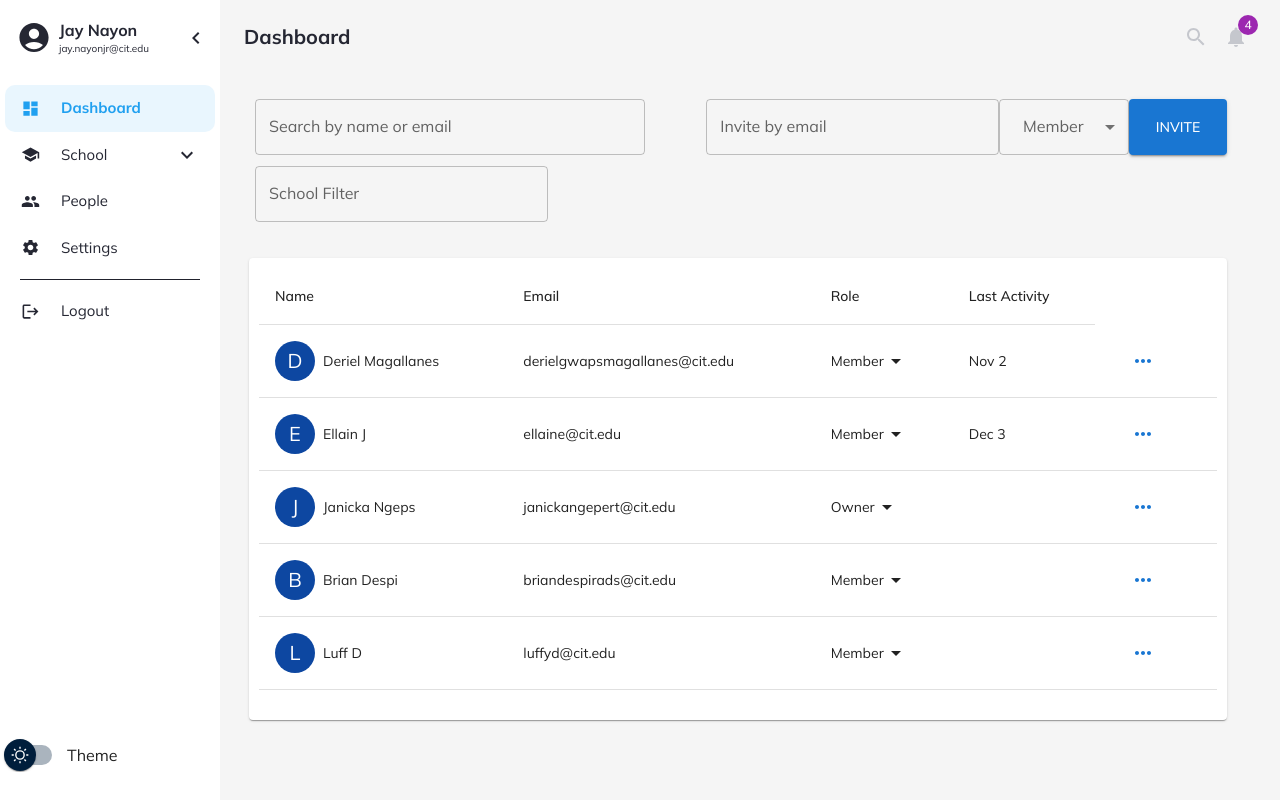
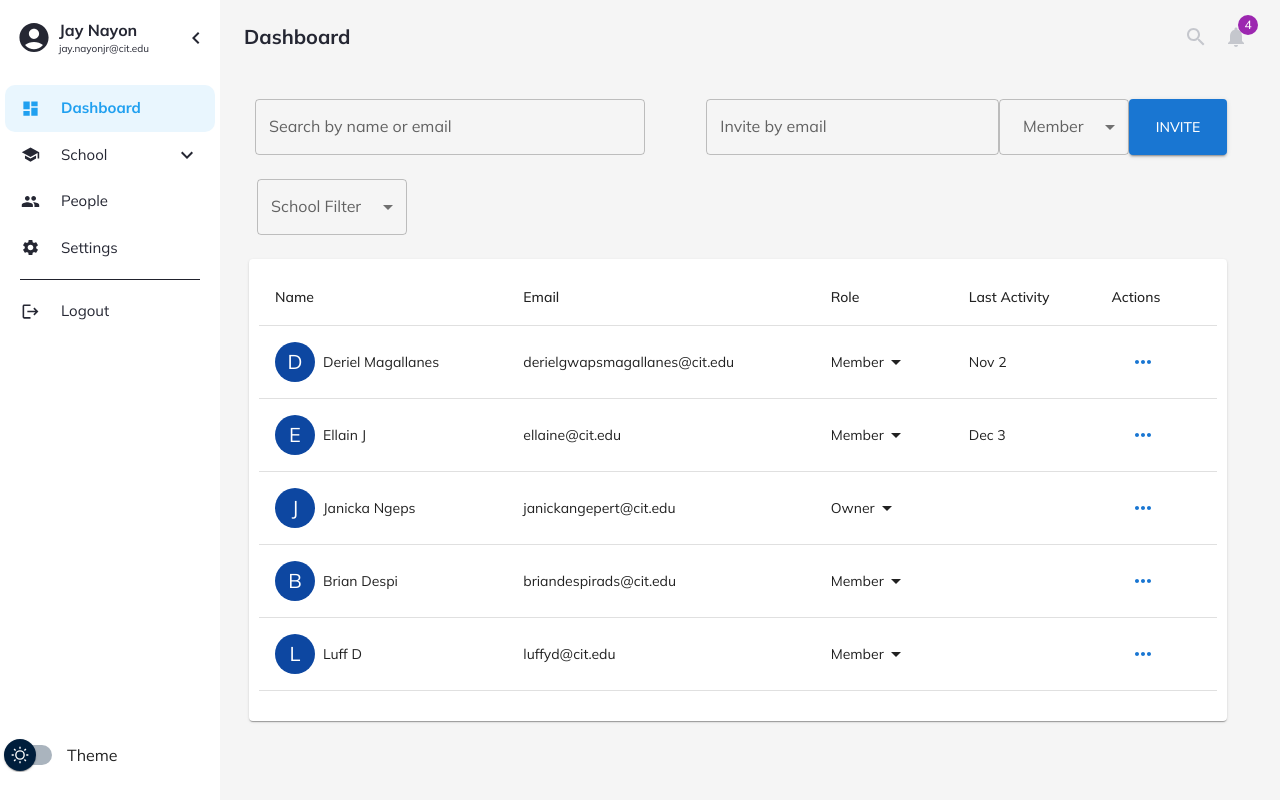
Before and after one commit to Jaynayon/princi-pal-frontend, a React (Create React App) app: page /people in a window 1280 px wide. Both pictures are taken after a click on the button "Click to Login". Built offline with nearby package versions, Linux system fonts and the light colour scheme.

Commit message:
change something

```diff
--- a/src/Pages/People.js
+++ b/src/Pages/People.js
@@ -112,13 +112,23 @@ function People(props) {
                     </Button>
                 </Grid>
                 <Grid item xs={5} md={12} lg={12} sx={{ display: 'flex', margin: '5px', marginTop: '-5px' }}>
-                <TextField
-                        sx={{ margin: '20px', marginTop: '-5px', marginLeft: '6px' , width: '30%' }}
-                        id="invite"
-                        label="School Filter"
-                        variant="outlined"
-                        className="schoolFilter"
-                    />
+                    <FormControl sx={{ m: 1, minWidth: 150 }} >
+                        <InputLabel id="demo-select-small-label">School Filter</InputLabel>
+                        <Select
+                            labelId="demo-select-small-label"
+                            id="demo-select-small"
+                            value={member}
+                            label="Member"
+                            onChange={(event) => setMember(event.target.value)}
+                        >
+                            <MenuItem value="">
+                                <em>None</em>
+                            </MenuItem>
+                            <MenuItem>CIT</MenuItem>
+                            <MenuItem>ACT</MenuItem>
+                            <MenuItem>SM CITY</MenuItem>
+                        </Select>
+                    </FormControl>
                 </Grid>
                 <Grid item xs={12} md={12} lg={12} sx={{ margin: '5px', marginTop: '-5px' }}>
                     <TableContainer component={Paper} sx={{ padding: '10px', paddingBottom: '30px' }}>
@@ -129,6 +139,7 @@ function People(props) {
                                     <TableCell>Email</TableCell>
                                     <TableCell>Role</TableCell>
                                     <TableCell>Last Activity</TableCell>
+                                    <TableCell>Actions</TableCell>
                                 </TableRow>
                             </TableHead>
                             <TableBody>
@@ -159,8 +170,6 @@ function People(props) {
                                                 {/* Role options */}
                                                 <MenuItem onClick={() => handleRoleChange("ADMIN")}>ADMIN</MenuItem>
                                                 <MenuItem onClick={() => handleRoleChange("OWNER")}>OWNER</MenuItem>
-                                                <MenuItem onClick={() => handleRoleChange("ADAS")}>ADAS</MenuItem>
-                                                <MenuItem onClick={() => handleRoleChange("ADOF")}>ADOF</MenuItem>
                                             </Menu>
                                         </TableCell>
                                         <TableCell>{row.lastActivity}</TableCell>
```
